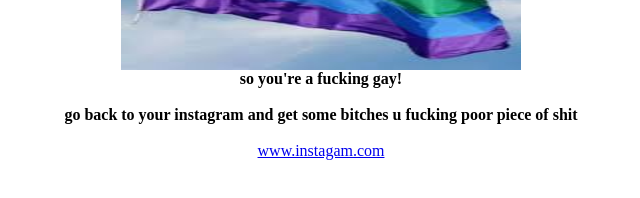
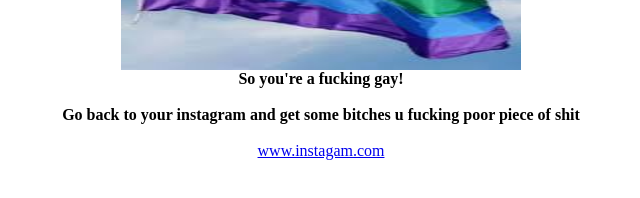
Before and after one commit to yahoodaddy/yahoodaddy1.github.io, a plain HTML site: page index.html in a window 1280 px wide. Shown: the part 138-336 px from the top of the page, 319-959 px from the left. Drawn offline with Linux system fonts and the light colour scheme.

Commit message:
Update index.html

```diff
--- a/index.html
+++ b/index.html
@@ -4,9 +4,9 @@
 </head>
 <body>
 <center><img src="download.jpg" height="200" width="400"></center>
-<center><b>so you're a fucking gay!</b></center>
+<center><b>So you're a fucking gay!</b></center>
 <br>
-<center><b>go back to your instagram and get some bitches u fucking poor piece of shit</b></center>
+<center><b>Go back to your instagram and get some bitches u fucking poor piece of shit</b></center>
 <br>
 <a href= https://www.instagram.com/><center>www.instagam.com</center></a>
 </body>
```
